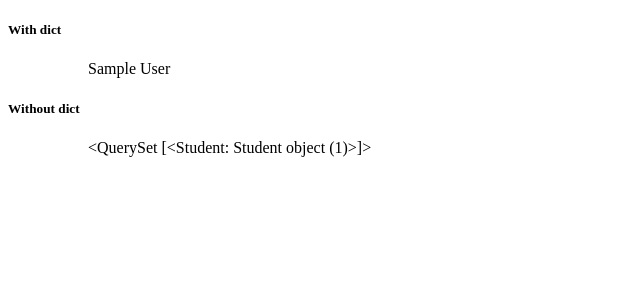
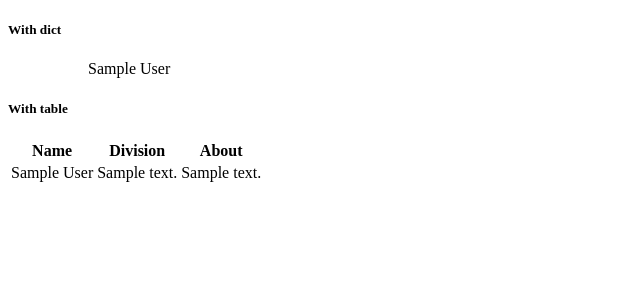
Before and after one commit to ursmaheshj/DjangoFramework, a Django app: page /home/ in a window 1280 px wide. Shown: the top 300 px of the page, without its empty margins (0-640 px from the left). Run offline with Django 5.2, Linux system fonts and the light colour scheme; tables that the repository leaves empty hold one stand-in row (values such as "Sample post").

Commit message:
Added code to show data in table

```diff
--- a/d3_models/templates/app1/home.html
+++ b/d3_models/templates/app1/home.html
@@ -12,10 +12,23 @@
     <ul>{{item.name}}</ul>
     {% endfor %}
    </ol>
-   <h5>Without dict</h5>
-   <ol>
 
-    <ul>{{students}}</ul>
+   <h5>With table</h5>
+   <table>
+    <tr>
+        <th>Name</th>
+        <th>Division</th>
+        <th>About</th>
+    </tr>
+
+    {% for items in students %}
+        <tr>
+            <td>{{items.name}}</td>
+            <td>{{items.division}}</td>
+            <td>{{items.about}}</td>
+        </tr>
+    {% endfor %}
+   </table>
 
 </body>
 </html>
```
